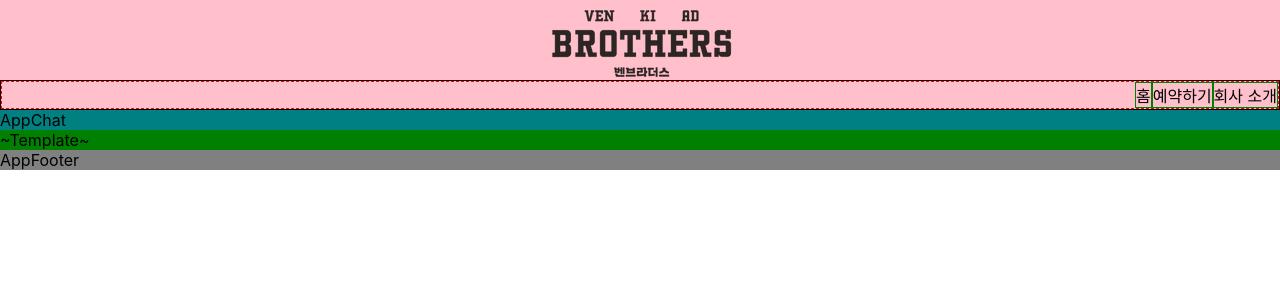
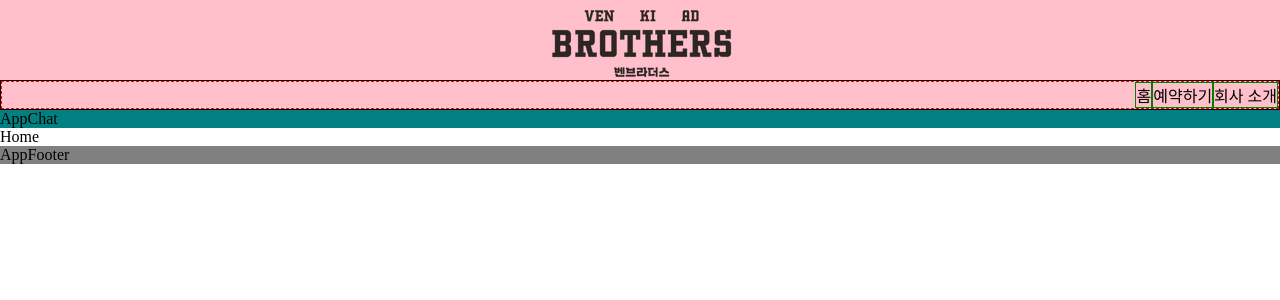
Before and after one commit to byungminpark/exercise-ven, a React (Create React App) app: page / in a window 1280 px wide. Shown: the top 300 px of the page. Built offline with nearby package versions, Linux system fonts and the light colour scheme.

Commit message:
Set react-router-dom in components.

```diff
--- a/src/App.js
+++ b/src/App.js
@@ -1,12 +1,13 @@
+import { Switch, Route } from 'react-router-dom';
+
 import './App.css';
 
 import AppHeader from './common/components/AppHeader';
 import AppFooter from './common/components/AppFooter';
 import AppChat from './common/components/AppChat';
-
-// import Home from './pages/Home/Home';
-// import Reservation from './pages/Reservation/Reservation';
-// import Introduction from './pages/Introduction/Introduction';
+import Home from './pages/Home/Home';
+import Reservation from './pages/Reservation/Reservation';
+import Introduction from './pages/Introduction/Introduction';
 
 const App = () => {
   return (
@@ -15,13 +16,22 @@ const App = () => {
 
       <AppChat />
 
-      {/* <Home /> */}
-      {/* <Reservation /> */}
-      {/* <Introduction /> */}
+      <Switch>
 
-      <div style={{backgroundColor: 'green'}}>
+        <Route path="/reservation">
+          <Reservation />
+        </Route>
+        <Route  path="/introduction">
+          <Introduction />
+        </Route>
+        <Route path="/">
+          <Home />
+        </Route>
+      </Switch>
+
+      {/* <div style={{backgroundColor: 'green'}}>
         ~Template~
-      </div>
+      </div> */}
 
       <AppFooter />
 
--- a/src/common/components/MenuList.jsx
+++ b/src/common/components/MenuList.jsx
@@ -1,3 +1,5 @@
+import { Link } from 'react-router-dom';
+
 import './MenuList.css';
 import MENUS from '../constants/MENUS.json';
 
@@ -8,7 +10,9 @@ const MenuList = () => {
     <ul className="MenuList">
       {MENUS_NAMES.map(i => {
         return (
-          <li key={i} className="MenuList-item">{i}</li>
+          <Link to={MENUS[i] === 'home' ? '/' : MENUS[i]}>
+            <li key={i} className="MenuList-item">{i}</li>
+          </Link>
         );
       })}
     </ul>
--- a/src/index.js
+++ b/src/index.js
@@ -1,12 +1,18 @@
 import React from 'react';
 import ReactDOM from 'react-dom';
-import './index.css';
+import { BrowserRouter as Router } from 'react-router-dom';
+
+import reportWebVitals from './reportWebVitals';
+
 import App from './App';
-import reportWebVitals from './reportWebVitals';
+
+
 
 ReactDOM.render(
   <React.StrictMode>
-    <App />
+    <Router>
+      <App />
+    </Router>
   </React.StrictMode>,
   document.getElementById('root')
 );
--- a/src/pages/Home/Home.jsx
+++ b/src/pages/Home/Home.jsx
@@ -1,8 +1,8 @@
-import 'Home.css';
+import './Home.css';
 
 const Home = () => {
   return (
-    <section className="Home"></section>
+    <section className="Home">Home</section>
   );
 };
 
--- a/src/pages/Introduction/Introduction.jsx
+++ b/src/pages/Introduction/Introduction.jsx
@@ -1,8 +1,8 @@
-import 'Introduction.css';
+import './Introduction.css';
 
 const Introduction = () => {
   return (
-    <section className="Introduction"></section>
+    <section className="Introduction">Introduction</section>
   );
 };
 
--- a/src/pages/Reservation/Reservation.jsx
+++ b/src/pages/Reservation/Reservation.jsx
@@ -1,8 +1,8 @@
-import 'Reservation.css';
+import './Reservation.css';
 
 const Reservation = () => {
   return (
-    <section className="Reservation"></section>
+    <section className="Reservation">Reservation</section>
   );
 };
 
```
